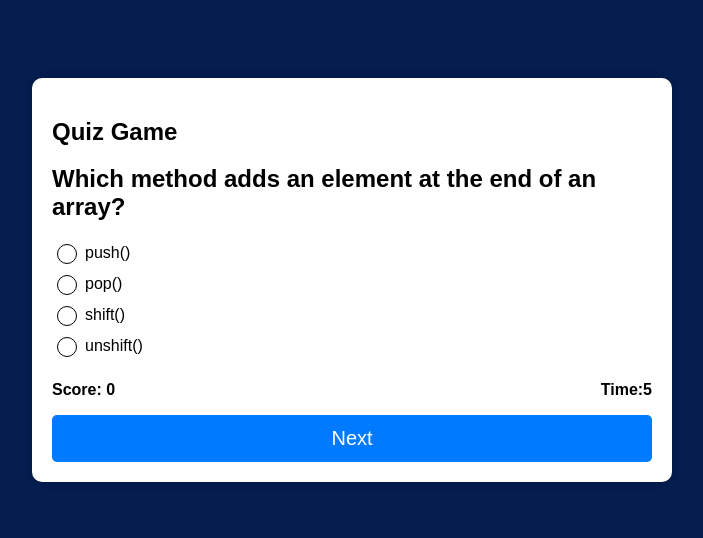
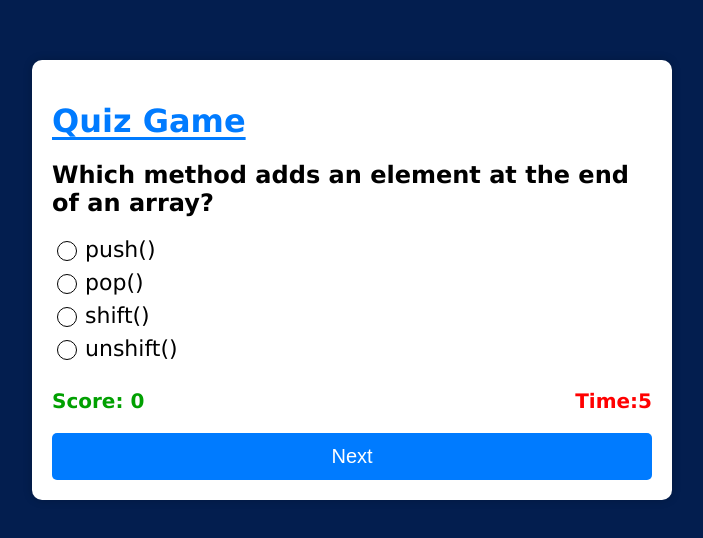
Before and after one commit to anurag-hash-agile/Quiz-Game, a plain HTML site: page index.html in a window 1280 px wide. Shown: the part 128-666 px from the top of the page, without its empty margins (288-991 px from the left). Drawn offline with Linux system fonts and the light colour scheme.

Commit message:
Changes in font family ,score ,Timer

```diff
--- a/Assets/css/style.css
+++ b/Assets/css/style.css
@@ -1,10 +1,18 @@
 body {
-  font-family: Arial, sans-serif;
+  font-family: 'Lucida Sans', 'Lucida Sans Regular', 'Lucida Grande', 'Lucida Sans Unicode', Geneva, Verdana, sans-serif;
   background: #031e4f;
   display: flex;
   justify-content: center;
   align-items: center;
   height: 100vh;
+}
+label{
+  font-size: 22px;
+}
+.quiz-box h1{
+  text-decoration: underline;
+  text-underline-offset: 5px;
+  color: #007bff;
 }
 
 .quiz-box {
@@ -52,8 +60,14 @@ body {
   justify-content: space-between;
   font-weight: 600;
 }
-#time { color: red; }
-
+#timer{
+  color: red;
+  font-size: 20px;
+}
+#score{
+  color: rgb(1, 160, 1);
+  font-size: 20px;
+}
 .popup {
   display: none;
   position: fixed;
--- a/index.html
+++ b/index.html
@@ -7,7 +7,7 @@
 </head>
 <body>
   <div class="quiz-box">
-    <h2>Quiz Game</h2>
+    <h1>Quiz Game</h1>
     <h2 id="question"></h2>
 
 <div id="options">
```
